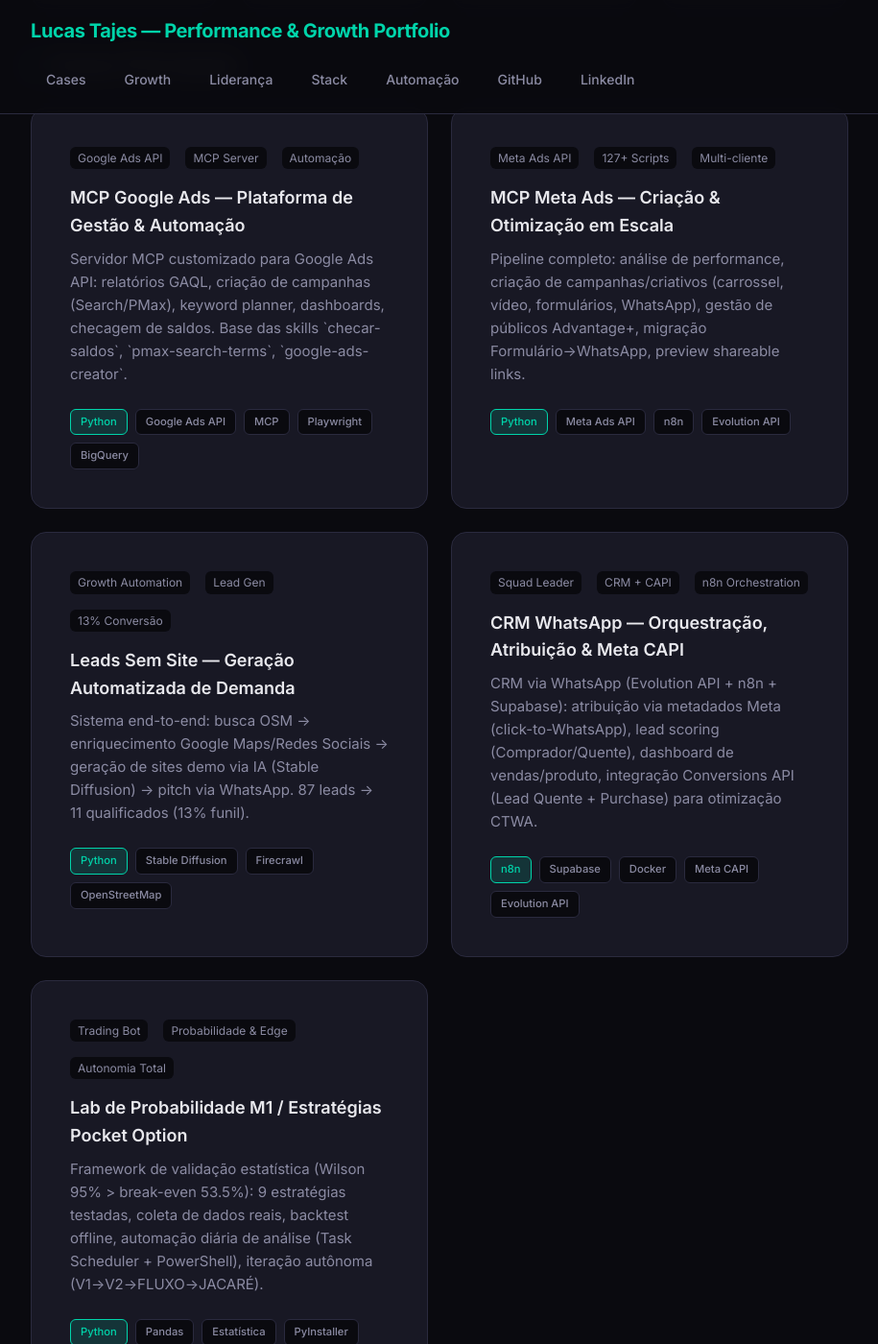
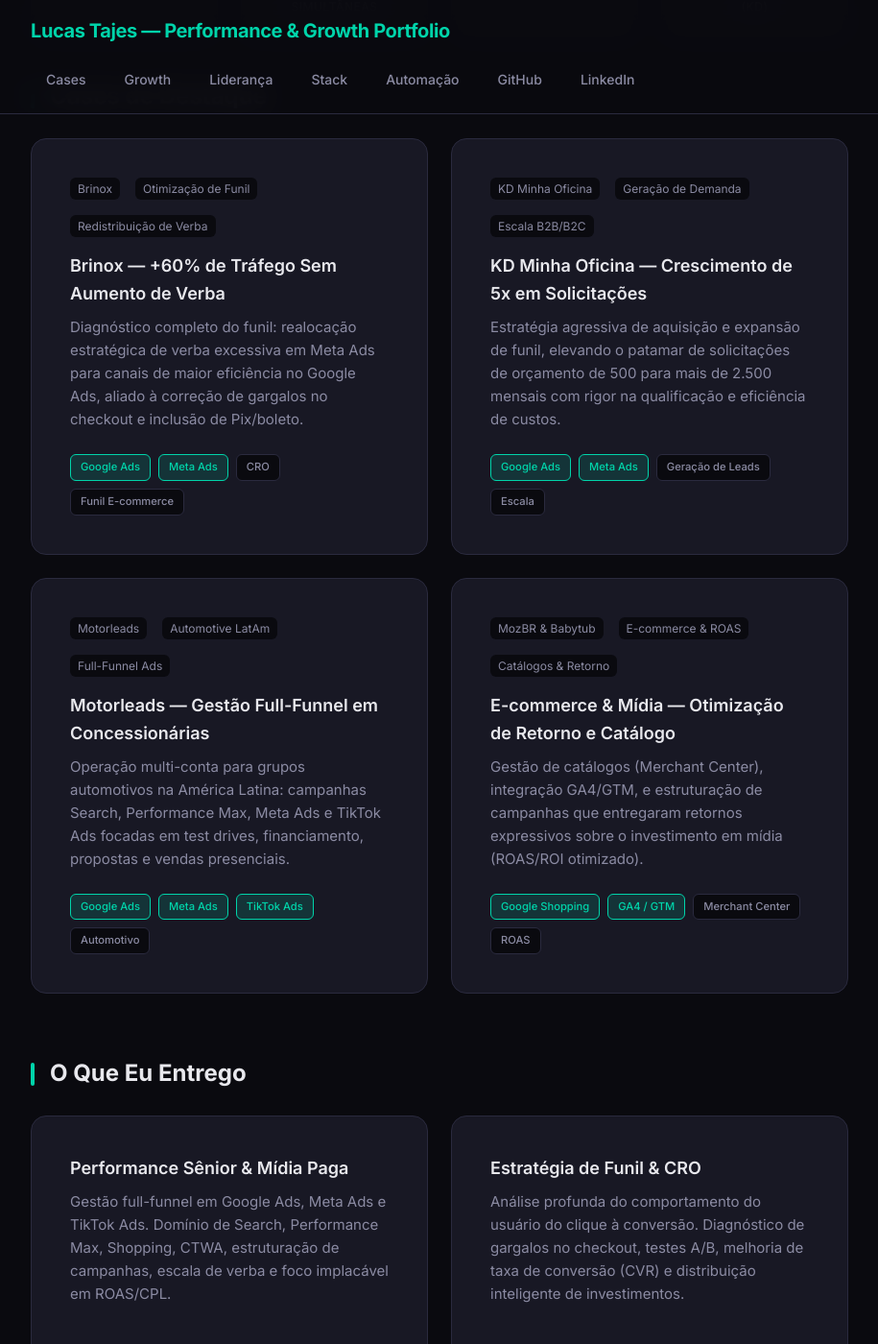
Before and after one commit to lucasmtajes-lgtm/Portfolio, a Jekyll site: the page built from index.md, in a window 1280 px wide and 1400 px high, scrolled down 810 px. Shown: the whole window at 96% size, without its empty margins (182-1097 px from the left). Built offline with Jekyll 4.4.1, drawn with Linux system fonts in a browser that asks for light colours; some of the changed text lies outside the part shown.

Commit message:
feat: restructure portfolio to strategic executive analyst of performance with verified real cases (Brinox, KD, Motorleads, E-commerce)

```diff
--- a/cases/index.md
+++ b/cases/index.md
@@ -1,25 +1,25 @@
 ---
 layout: default
-title: "Cases"
-description: "Cases detalhados de Performance, Growth e Liderança — métricas reais, abordagem e learnings."
+title: "Cases de Negócio & Performance"
+description: "Cases reais de performance, growth e otimização de funil — métricas de negócio, ROI, escala e eficiência."
 ---
 <div class="hero" style="padding: var(--spacing-lg) 0;">
-  <h1>Cases</h1>
-  <p class="lead">Projetos reais com métricas reais. Cada case segue: Desafio → Hipótese → Ações → Resultados → Learnings.</p>
+<h1>Cases de Negócio & Performance</h1>
+<p class="lead">Projetos reais de aquisição e crescimento. Cada case detalha o desafio de negócio, diagnóstico de funil, estratégia aplicada e resultados alcançados.</p>
 </div>
 
 <ul class="cases-list">
   <li>
     <article class="card">
       <div class="card-meta">
-        <span>Performance Analyst</span>
-        <span>2024–Atual</span>
-        <span>R$ 3M+/ano</span>
+        <span>Avanti</span>
+        <span>2022–2024</span>
+        <span>+60% Tráfego</span>
       </div>
-      <h3><a href="{{ '/cases/mcp-google-ads/' | relative_url }}" style="color: inherit; text-decoration: none;">MCP Google Ads — Plataforma de Gestão & Automação</a></h3>
-      <p>Servidor MCP customizado para Google Ads API: relatórios GAQL, criação de campanhas Search/PMax, Keyword Planner, dashboards, checagem de saldos automatizada. Base das skills `checar-saldos`, `pmax-search-terms`, `google-ads-creator`. 15+ contas ativas (Kaizen, Babytub, Flora, Pneulândia, Brenner, JAC, Kia, Vivipra, Espantalho, ANP VW, Audi, etc.).</p>
+      <h3>Brinox — Aumento de 60% no Tráfego sem Aumento de Verba</h3>
+      <p>Diagnóstico completo de funil e canais: realocação estratégica de investimentos excessivos em Meta Ads para canais de maior eficiência no Google Ads, aliado à correção de gargalos no checkout (Pix e boleto).</p>
       <div class="card-tags">
-        <span class="tag primary">Python</span><span class="tag">Google Ads API</span><span class="tag">MCP</span><span class="tag">GAQL</span><span class="tag">BigQuery</span><span class="tag">Playwright</span>
+        <span class="tag primary">Google Ads</span><span class="tag primary">Meta Ads</span><span class="tag">CRO</span><span class="tag">Funil de E-commerce</span>
       </div>
     </article>
   </li>
@@ -27,14 +27,14 @@
   <li>
     <article class="card">
       <div class="card-meta">
-        <span>Performance Analyst</span>
-        <span>2024–Atual</span>
-        <span>10+ Contas</span>
+        <span>Avanti</span>
+        <span>2022–2024</span>
+        <span>5x Leads</span>
       </div>
-      <h3><a href="{{ '/cases/mcp-meta-ads/' | relative_url }}" style="color: inherit; text-decoration: none;">MCP Meta Ads — Criação & Otimização em Escala</a></h3>
-      <p>Pipeline completo: análise de performance, criação de campanhas/criativos (carrossel, vídeo, formulários, WhatsApp), gestão de públicos Advantage+, migração Formulário→WhatsApp, preview shareable links. 127+ scripts, clientes: ANP VW, Bi Mel, Audi Center, Flora Motors, IAAutos, Sergio Pneus, Nippokar, Tonicenter, Yamaha.</p>
+      <h3>KD Minha Oficina — Crescimento de 5x em Solicitações de Orçamento</h3>
+      <p>Expansão expressiva de demanda B2B/B2C: salto de 500 para mais de 2.500 solicitações de orçamento mensais através de reestruturação de campanhas, segmentação avançada e otimização de custo por lead.</p>
       <div class="card-tags">
-        <span class="tag primary">Python</span><span class="tag">Meta Ads API</span><span class="tag">n8n</span><span class="tag">Evolution API</span><span class="tag">WhatsApp CTWA</span>
+        <span class="tag primary">Google Ads</span><span class="tag primary">Meta Ads</span><span class="tag">Geração de Leads</span><span class="tag">Escala</span>
       </div>
     </article>
   </li>
@@ -42,14 +42,14 @@
   <li>
     <article class="card">
       <div class="card-meta">
-        <span>Growth & Automação</span>
-        <span>2026</span>
-        <span>13% Funil</span>
+        <span>Motorleads</span>
+        <span>2025–Atual</span>
+        <span>Multicanal LatAm</span>
       </div>
-      <h3><a href="{{ '/cases/leads-sem-site/' | relative_url }}" style="color: inherit; text-decoration: none;">Leads Sem Site — Geração Automatizada de Demanda</a></h3>
-      <p>Sistema end-to-end: busca OSM (empresas sem site) → enriquecimento Google Maps/Redes Sociais → geração de sites demo via IA (Stable Diffusion XL) → pitch via WhatsApp. Teste real: 87 leads brutos → 63 sem site → 11 qualificados com contato (13% conversão funil). 3 sites demo publicados (Salão Navalha de Ouro, Planet Hair, Murilo Piassi Mega Hair).</p>
+      <h3>Motorleads — Gestão Full-Funnel no Setor Automotivo</h3>
+      <p>Operação multi-conta para concessionárias e grupos automotivos na América Latina. Campanhas Search, Performance Max, Meta Ads e TikTok Ads focadas em test drives, financiamento e vendas presenciais.</p>
       <div class="card-tags">
-        <span class="tag primary">Python</span><span class="tag">Stable Diffusion XL</span><span class="tag">Firecrawl</span><span class="tag">OpenStreetMap</span><span class="tag">Google Places API</span>
+        <span class="tag primary">Google Ads</span><span class="tag primary">Meta Ads</span><span class="tag primary">TikTok Ads</span><span class="tag">Setor Automotivo</span>
       </div>
     </article>
   </li>
@@ -57,29 +57,14 @@
   <li>
     <article class="card">
       <div class="card-meta">
-        <span>Squad Leader / Tech Lead</span>
-        <span>2024–Atual</span>
-        <span>CRM + CAPI</span>
+        <span>E-commerce & Mídia</span>
+        <span>MozBR & Babytub</span>
+        <span>ROAS & Catálogos</span>
       </div>
-      <h3><a href="{{ '/cases/crm-whatsapp/' | relative_url }}" style="color: inherit; text-decoration: none;">CRM WhatsApp — Orquestração, Atribuição & Meta CAPI</a></h3>
-      <p>CRM via WhatsApp (Evolution API + n8n + Supabase): atribuição via metadados Meta (click-to-WhatsApp), lead scoring (Comprador/Quente/Frio), dashboard de vendas/produto, integração Conversions API (Lead Quente + Purchase) para otimização CTWA. Replicável via `crm-kit-replicacao.md`.</p>
+      <h3>MozBR & Babytub — Otimização de E-commerce, Catálogos e ROAS</h3>
+      <p>Gestão de catálogos (Google Merchant Center), integração GA4/GTM, e estruturação de campanhas de performance que entregaram retornos expressivos sobre o investimento em mídia (ROAS/ROI).</p>
       <div class="card-tags">
-        <span class="tag primary">n8n</span><span class="tag">Supabase</span><span class="tag">Docker</span><span class="tag">Meta CAPI</span><span class="tag">Evolution API</span><span class="tag">TypeScript</span>
-      </div>
-    </article>
-  </li>
-
-  <li>
-    <article class="card">
-      <div class="card-meta">
-        <span>Growth / Data Science</span>
-        <span>2026</span>
-        <span>Edge Statistical</span>
-      </div>
-      <h3><a href="{{ '/cases/prob-lab-trading/' | relative_url }}" style="color: inherit; text-decoration: none;">Lab de Probabilidade M1 — Validação Estatística de Estratégias</a></h3>
-      <p>Framework rigoroso: coleta dados reais Pocket Option → critério Wilson 95% > break-even (53.5% @ payout 87%) → backtest offline → automação diária análise (Task Scheduler + PowerShell) → iteração autônoma (ARREMATE V1/V2 → FLUXO V1/V2 → JACARÉ). 300+ trades auditados, medição calibrada por `total=` (não `$` visível).</p>
-      <div class="card-tags">
-        <span class="tag primary">Python</span><span class="tag">Pandas</span><span class="tag">Estatística (Wilson CI)</span><span class="tag">PyInstaller</span><span class="tag">PowerShell</span>
+        <span class="tag primary">Google Shopping</span><span class="tag primary">GA4 / GTM</span><span class="tag">Merchant Center</span><span class="tag">ROAS</span>
       </div>
     </article>
   </li>
--- a/index.md
+++ b/index.md
@@ -3,98 +3,85 @@
 ---
 <div class="hero">
   <h1>Lucas Tajes <span class="highlight">— Performance & Growth</span></h1>
-  <p class="lead">Analista de Performance | Growth | Squad Leader. Transformo budgets em resultados mensuráveis via Google Ads, Meta Ads, automação e decisões baseadas em dados.</p>
+  <p class="lead">Analista de Performance Sênior | Growth & Analytics. Mais de 10 anos transformando investimento em receita através de gestão de mídia, otimização de funil, SEO/CRO e automação orientada a dados.</p>
   <div class="cta-group">
-    <a href="{{ '/cases/' | relative_url }}" class="btn btn-primary">Ver Cases →</a>
+    <a href="{{ '/cases/' | relative_url }}" class="btn btn-primary">Ver Cases de Negócio →</a>
+    <a href="https://linkedin.com/in/lucastraba" target="_blank" rel="noopener" class="btn btn-secondary">LinkedIn</a>
     <a href="https://github.com/lucastraba" target="_blank" rel="noopener" class="btn btn-secondary">GitHub</a>
-    <a href="https://linkedin.com/in/lucastraba" target="_blank" rel="noopener" class="btn btn-secondary">LinkedIn</a>
   </div>
 </div>
 
 <div class="kpi-grid">
   <div class="kpi-card">
-    <div class="kpi-value">R$ 1M+</div>
-    <div class="kpi-label">Budget Gerido/Ano</div>
+    <div class="kpi-value">R$ 500k+</div>
+    <div class="kpi-label">Verba Gerida / Mês</div>
   </div>
   <div class="kpi-card">
-    <div class="kpi-value">15+</div>
-    <div class="kpi-label">Contas Ativas</div>
+    <div class="kpi-value">20</div>
+    <div class="kpi-label">Contas Simultâneas</div>
   </div>
   <div class="kpi-card">
-    <div class="kpi-value">3.5x</div>
-    <div class="kpi-label">ROAS Médio Alvo</div>
+    <div class="kpi-value">+60%</div>
+    <div class="kpi-label">Tráfego (Brinox)</div>
   </div>
   <div class="kpi-card">
-    <div class="kpi-value">10+</div>
-    <div class="kpi-label">Automações em Produção</div>
+    <div class="kpi-value">5x</div>
+    <div class="kpi-label">Geração de Leads (KD)</div>
   </div>
 </div>
 
 <section class="section">
-  <h2 class="section-title">Cases Principais</h2>
+  <h2 class="section-title">Cases de Destaque</h2>
   <div class="cards-grid">
     <article class="card">
       <div class="card-meta">
-        <span>Google Ads API</span>
-        <span>MCP Server</span>
-        <span>Automação</span>
+        <span>Brinox</span>
+        <span>Otimização de Funil</span>
+        <span>Redistribuição de Verba</span>
       </div>
-      <h3>MCP Google Ads — Plataforma de Gestão & Automação</h3>
-      <p>Servidor MCP customizado para Google Ads API: relatórios GAQL, criação de campanhas (Search/PMax), keyword planner, dashboards, checagem de saldos. Base das skills `checar-saldos`, `pmax-search-terms`, `google-ads-creator`.</p>
+      <h3>Brinox — +60% de Tráfego Sem Aumento de Verba</h3>
+      <p>Diagnóstico completo do funil: realocação estratégica de verba excessiva em Meta Ads para canais de maior eficiência no Google Ads, aliado à correção de gargalos no checkout e inclusão de Pix/boleto.</p>
       <div class="card-tags">
-        <span class="tag primary">Python</span><span class="tag">Google Ads API</span><span class="tag">MCP</span><span class="tag">Playwright</span><span class="tag">BigQuery</span>
+        <span class="tag primary">Google Ads</span><span class="tag primary">Meta Ads</span><span class="tag">CRO</span><span class="tag">Funil E-commerce</span>
       </div>
     </article>
 
     <article class="card">
       <div class="card-meta">
-        <span>Meta Ads API</span>
-        <span>127+ Scripts</span>
-        <span>Multi-cliente</span>
+        <span>KD Minha Oficina</span>
+        <span>Geração de Demanda</span>
+        <span>Escala B2B/B2C</span>
       </div>
-      <h3>MCP Meta Ads — Criação & Otimização em Escala</h3>
-      <p>Pipeline completo: análise de performance, criação de campanhas/criativos (carrossel, vídeo, formulários, WhatsApp), gestão de públicos Advantage+, migração Formulário→WhatsApp, preview shareable links.</p>
+      <h3>KD Minha Oficina — Crescimento de 5x em Solicitações</h3>
+      <p>Estratégia agressiva de aquisição e expansão de funil, elevando o patamar de solicitações de orçamento de 500 para mais de 2.500 mensais com rigor na qualificação e eficiência de custos.</p>
       <div class="card-tags">
-        <span class="tag primary">Python</span><span class="tag">Meta Ads API</span><span class="tag">n8n</span><span class="tag">Evolution API</span>
+        <span class="tag primary">Google Ads</span><span class="tag primary">Meta Ads</span><span class="tag">Geração de Leads</span><span class="tag">Escala</span>
       </div>
     </article>
 
     <article class="card">
       <div class="card-meta">
-        <span>Growth Automation</span>
-        <span>Lead Gen</span>
-        <span>13% Conversão</span>
+        <span>Motorleads</span>
+        <span>Automotive LatAm</span>
+        <span>Full-Funnel Ads</span>
       </div>
-      <h3>Leads Sem Site — Geração Automatizada de Demanda</h3>
-      <p>Sistema end-to-end: busca OSM → enriquecimento Google Maps/Redes Sociais → geração de sites demo via IA (Stable Diffusion) → pitch via WhatsApp. 87 leads → 11 qualificados (13% funil).</p>
+      <h3>Motorleads — Gestão Full-Funnel em Concessionárias</h3>
+      <p>Operação multi-conta para grupos automotivos na América Latina: campanhas Search, Performance Max, Meta Ads e TikTok Ads focadas em test drives, financiamento, propostas e vendas presenciais.</p>
       <div class="card-tags">
-        <span class="tag primary">Python</span><span class="tag">Stable Diffusion</span><span class="tag">Firecrawl</span><span class="tag">OpenStreetMap</span>
+        <span class="tag primary">Google Ads</span><span class="tag primary">Meta Ads</span><span class="tag primary">TikTok Ads</span><span class="tag">Automotivo</span>
       </div>
     </article>
 
     <article class="card">
       <div class="card-meta">
-        <span>Squad Leader</span>
-        <span>CRM + CAPI</span>
-        <span>n8n Orchestration</span>
+        <span>MozBR & Babytub</span>
+        <span>E-commerce & ROAS</span>
+        <span>Catálogos & Retorno</span>
       </div>
-      <h3>CRM WhatsApp — Orquestração, Atribuição & Meta CAPI</h3>
-      <p>CRM via WhatsApp (Evolution API + n8n + Supabase): atribuição via metadados Meta (click-to-WhatsApp), lead scoring (Comprador/Quente), dashboard de vendas/produto, integração Conversions API (Lead Quente + Purchase) para otimização CTWA.</p>
+      <h3>E-commerce & Mídia — Otimização de Retorno e Catálogo</h3>
+      <p>Gestão de catálogos (Merchant Center), integração GA4/GTM, e estruturação de campanhas que entregaram retornos expressivos sobre o investimento em mídia (ROAS/ROI otimizado).</p>
       <div class="card-tags">
-        <span class="tag primary">n8n</span><span class="tag">Supabase</span><span class="tag">Docker</span><span class="tag">Meta CAPI</span><span class="tag">Evolution API</span>
-      </div>
-    </article>
-
-    <article class="card">
-      <div class="card-meta">
-        <span>Trading Bot</span>
-        <span>Probabilidade & Edge</span>
-        <span>Autonomia Total</span>
-      </div>
-      <h3>Lab de Probabilidade M1 / Estratégias Pocket Option</h3>
-      <p>Framework de validação estatística (Wilson 95% > break-even 53.5%): 9 estratégias testadas, coleta de dados reais, backtest offline, automação diária de análise (Task Scheduler + PowerShell), iteração autônoma (V1→V2→FLUXO→JACARÉ).</p>
-      <div class="card-tags">
-        <span class="tag primary">Python</span><span class="tag">Pandas</span><span class="tag">Estatística</span><span class="tag">PyInstaller</span>
+        <span class="tag primary">Google Shopping</span><span class="tag primary">GA4 / GTM</span><span class="tag">Merchant Center</span><span class="tag">ROAS</span>
       </div>
     </article>
   </div>
@@ -104,53 +91,57 @@
   <h2 class="section-title">O Que Eu Entrego</h2>
   <div class="cards-grid">
     <div class="card">
-      <h3>Performance Ads</h3>
-      <p>Gestão full-funnel Google/Meta: estrutura de campanhas, bid strategies, PMax, Shopping, CTWA, Creative Testing, Audience Signals, ROAS/CAC targets.</p>
+      <h3>Performance Sênior & Mídia Paga</h3>
+      <p>Gestão full-funnel em Google Ads, Meta Ads e TikTok Ads. Domínio de Search, Performance Max, Shopping, CTWA, estruturação de campanhas, escala de verba e foco implacável em ROAS/CPL.</p>
     </div>
     <div class="card">
-      <h3>Growth & Experimentação</h3>
-      <p>Frameworks de testes A/B, growth loops, enriquecimento de leads, funis de aquisição, CRO, atribuição multi-touch, CAPI/Server-side tracking.</p>
+      <h3>Estratégia de Funil & CRO</h3>
+      <p>Análise profunda do comportamento do usuário do clique à conversão. Diagnóstico de gargalos no checkout, testes A/B, melhoria de taxa de conversão (CVR) e distribuição inteligente de investimentos.</p>
     </div>
     <div class="card">
-      <h3>Liderança Técnica</h3>
-      <p>Squad de 3-5 pessoas: OKRs, rituals (planning, review, retro), code review, mentoria, hiring, docs, handoffs, stakeholder management.</p>
+      <h3>Analytics & Atribuição</h3>
+      <p>Implementação de GA4, Google Tag Manager, Looker Studio e rastreamento avançado. Decisões baseadas em dados confiáveis, atribuição multi-touch e visão clara do retorno financeiro.</p>
     </div>
     <div class="card">
-      <h3>Engenharia de Dados & Automação</h3>
-      <p>Pipelines Python (APIs, ETL), dashboards (BigQuery, Metabase, custom), n8n workflows, MCP servers, bots, deploy Docker/CI-CD.</p>
+      <h3>Automação & Eficiência (Diferencial)</h3>
+      <p>Uso de tecnologia própria (Python, n8n, APIs de mídia) nos bastidores para eliminar tarefas manuais, monitorar saldos, gerar alertas e otimizar a operação de múltiplas contas com velocidade.</p>
     </div>
   </div>
 </section>
 
 <section class="section">
-  <h2 class="section-title">Stack Principal</h2>
+  <h2 class="section-title">Stack Principal & Habilidades</h2>
   <div class="cards-grid">
     <div class="card">
-      <h3>Ads & Analytics</h3>
+      <h3>Mídia & Ads</h3>
       <div class="card-tags">
-        <span class="tag primary">Google Ads API</span><span class="tag primary">Meta Ads API</span>
-        <span class="tag">GA4 / GTM</span><span class="tag">BigQuery</span><span class="tag">Mixpanel</span><span class="tag">Looker Studio</span>
+        <span class="tag primary">Google Ads</span><span class="tag primary">Meta Ads</span>
+        <span class="tag primary">TikTok Ads</span><span class="tag">LinkedIn Ads</span>
+        <span class="tag">Performance Max</span><span class="tag">Shopping</span>
       </div>
     </div>
     <div class="card">
-      <h3>Backend & Data</h3>
+      <h3>Analytics & Tracking</h3>
       <div class="card-tags">
-        <span class="tag primary">Python 3.11+</span><span class="tag">SQL / PostgreSQL</span>
-        <span class="tag">Supabase</span><span class="tag">Pandas</span><span class="tag">FastAPI</span><span class="tag">Docker</span>
+        <span class="tag primary">GA4</span><span class="tag primary">Google Tag Manager</span>
+        <span class="tag">Looker Studio</span><span class="tag">Google Search Console</span>
+        <span class="tag">Merchant Center</span><span class="tag">Pixels & CAPI</span>
       </div>
     </div>
     <div class="card">
-      <h3>Automação & Orquestração</h3>
+      <h3>Growth & Negócio</h3>
       <div class="card-tags">
-        <span class="tag primary">n8n</span><span class="tag">MCP (Model Context Protocol)</span>
-        <span class="tag">Playwright</span><span class="tag">Evolution API</span><span class="tag">Firecrawl</span>
+        <span class="tag primary">SEO Técnico</span><span class="tag primary">CRO & Funis</span>
+        <span class="tag">Testes A/B</span><span class="tag">Gestão de Budget</span>
+        <span class="tag">Atribuição</span><span class="tag">Liderança de Squad</span>
       </div>
     </div>
     <div class="card">
-      <h3>Growth Tools</h3>
+      <h3>Automação (Diferencial)</h3>
       <div class="card-tags">
-        <span class="tag">Stable Diffusion XL</span><span class="tag">OpenStreetMap</span>
-        <span class="tag">Google Places API</span><span class="tag">Replicate</span><span class="tag">Apify</span>
+        <span class="tag primary">Python</span><span class="tag primary">n8n</span>
+        <span class="tag">APIs de Mídia</span><span class="tag">Supabase</span>
+        <span class="tag">Docker</span><span class="tag">IA Aplicada</span>
       </div>
     </div>
   </div>
```
Also changed, not shown: cases/brinox.md (added, +38 -0 lines), cases/ecommerce-roas.md (added, +36 -0 lines), cases/kd-minha-oficina.md (added, +36 -0 lines), cases/motorleads.md (added, +37 -0 lines).
